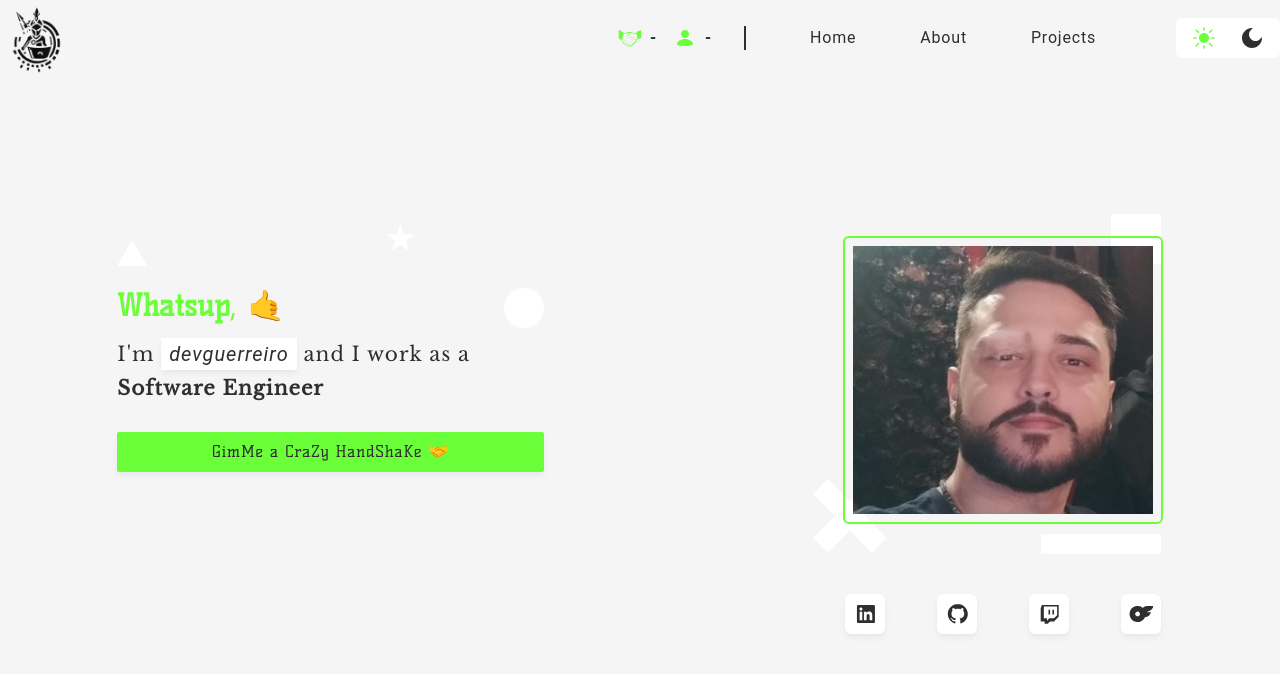
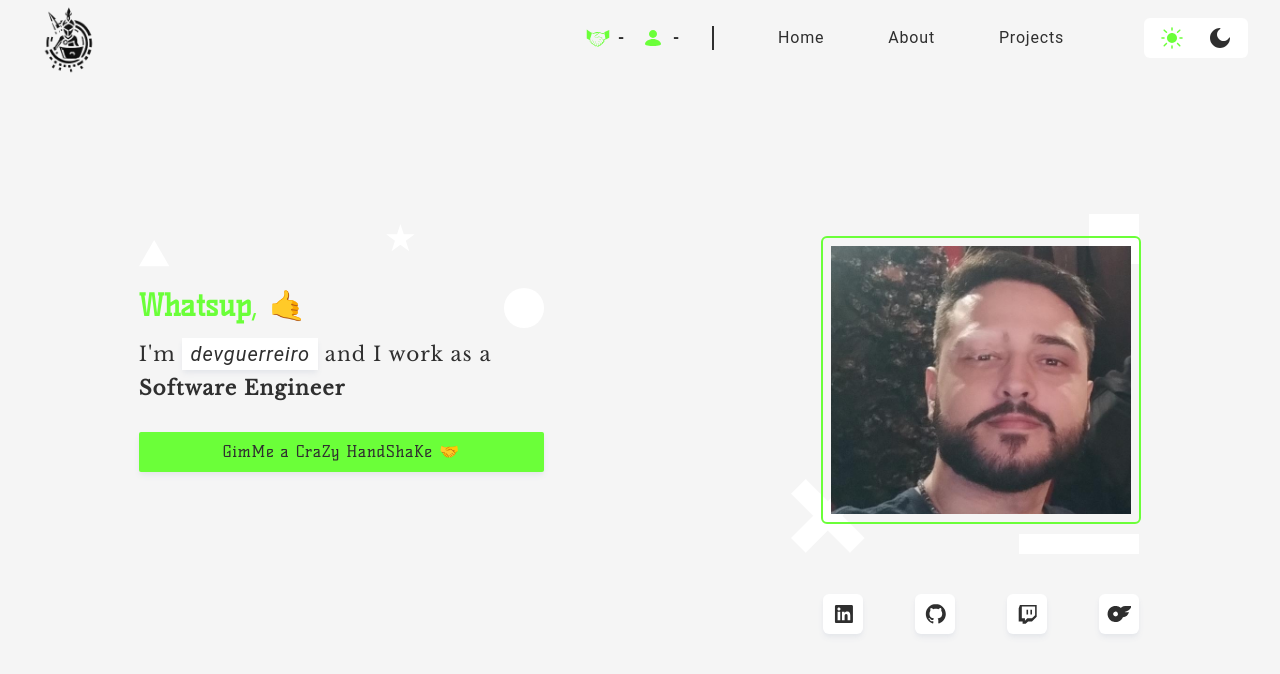
Before and after one commit to devguerreiro/portfolio, an Astro site: page / in a window 1280 px wide. Built offline with nearby package versions, Linux system fonts and the light colour scheme; Astro itself is replaced by a stand-in of ours; no server answers; a web font is replaced by a local one.

Commit message:
fix[body]: corrigido padding x

```diff
--- a/src/styles/_base.sass
+++ b/src/styles/_base.sass
@@ -4,7 +4,7 @@
 
 @layer base
   body
-    @apply px-8 xl:px-0 bg-light dark:bg-dark text-light_text dark:text-dark_text
+    @apply px-8 bg-light dark:bg-dark text-light_text dark:text-dark_text
 
   h1, h2
     @apply text-primary font-kelly_slab
```
